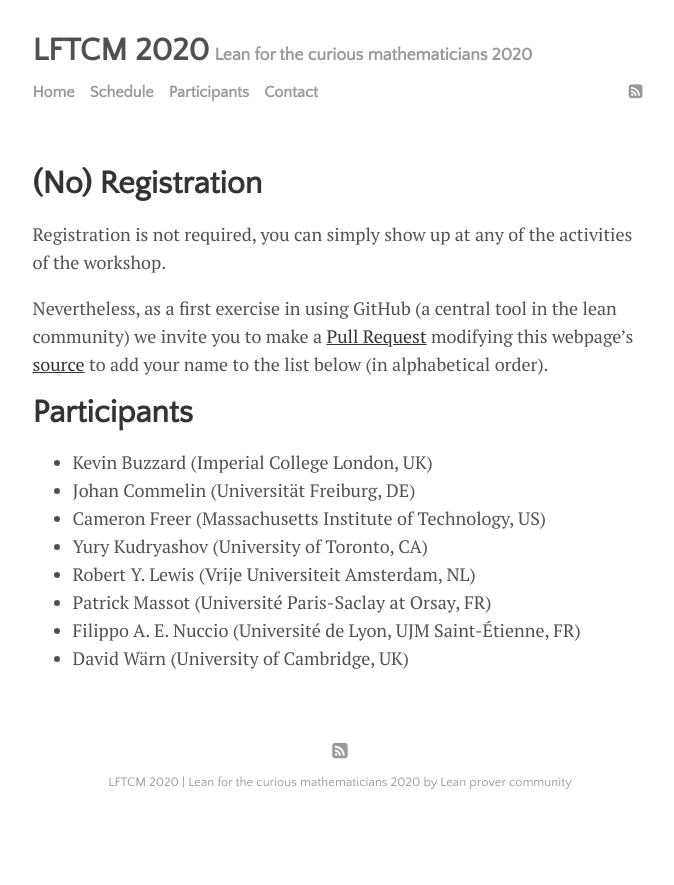
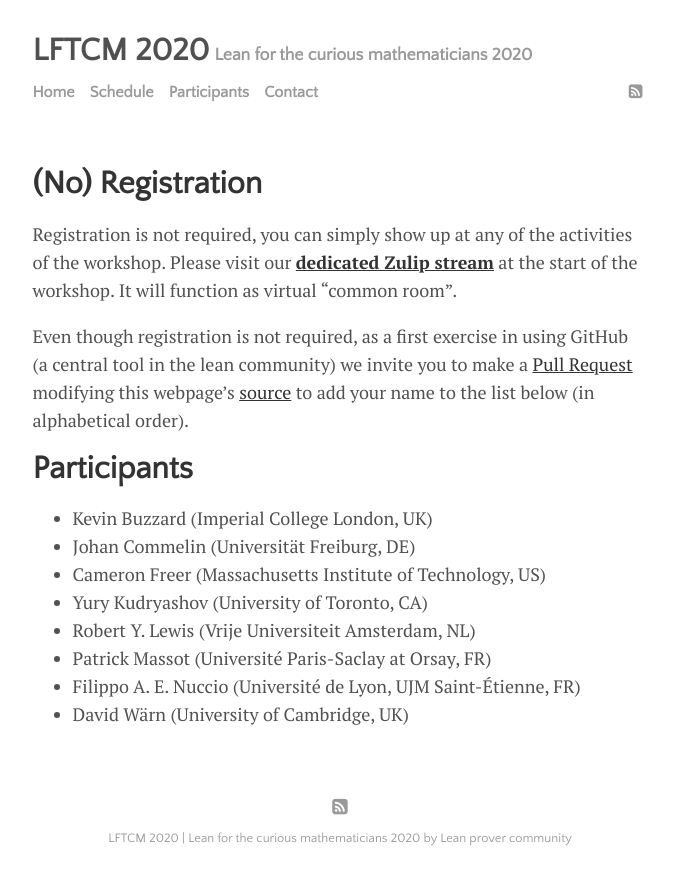
Before and after one commit to leanprover-community/lftcm2020, a Jekyll site: the page built from participants.md, in a window 1280 px wide. Shown: the top 885 px of the page, without its empty margins (300-974 px from the left). Built offline with Jekyll 4.4.1, drawn with Linux system fonts in a browser that asks for light colours.

Commit message:
Emphasize Zulip stream

```diff
--- a/participants.md
+++ b/participants.md
@@ -9,8 +9,13 @@
 
 Registration is not required,
 you can simply show up at any of the activities of the workshop.
+Please visit our
+[**dedicated Zulip stream**](https://leanprover.zulipchat.com/#narrow/stream/238830-Lean-for.20the.20curious.20mathematician.202020)
+at the start of the workshop.
+It will function as virtual “common room”.
 
-Nevertheless, as a first exercise in using GitHub (a central tool in the lean community)
+Even though registration is not required,
+as a first exercise in using GitHub (a central tool in the lean community)
 we invite you to make a
 [Pull Request](https://help.github.com/en/github/collaborating-with-issues-and-pull-requests/about-pull-requests)
 modifying this webpage's
```
Also changed, not shown: schedule.md (+6 -3 lines).
